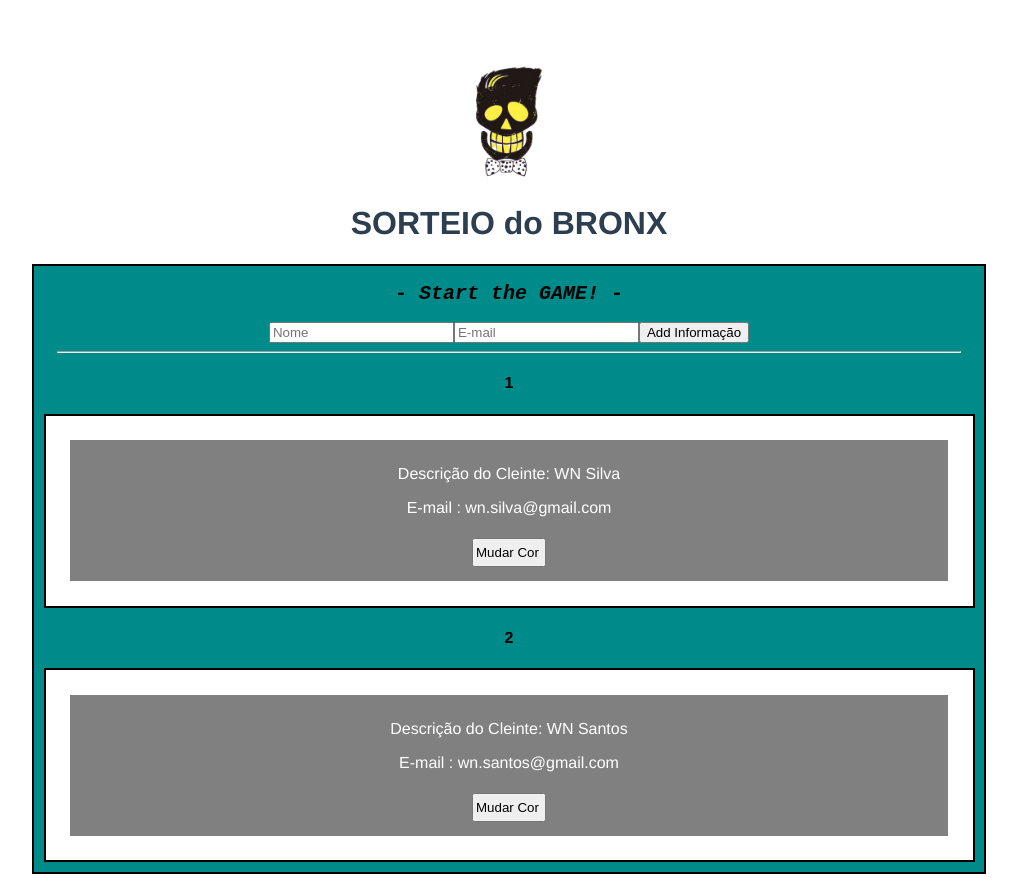
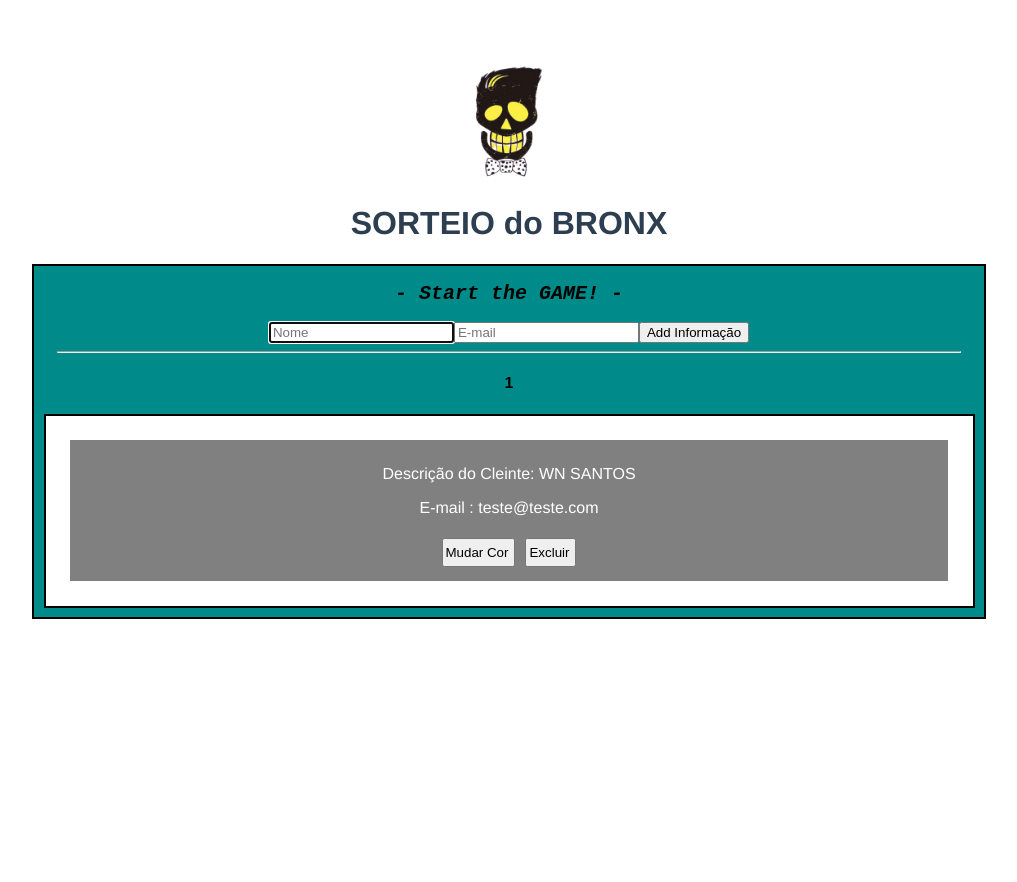
Before and after one commit to WN-Bronx/Sorteio-WN, a Vue app: page / in a window 1280 px wide. Shown: the whole page, without its empty margins (131-1148 px from the left). After the commit the page ends 800 px from the top, so only its background shows below. Built offline with nearby package versions, Linux system fonts and the light colour scheme.

Commit message:
Commit DeleteList

```diff
--- a/src/App.vue
+++ b/src/App.vue
@@ -5,14 +5,15 @@
       <h1>SORTEIO do BRONX</h1>
       <div class="div-principal">
         <h2 class="h2">- Start the GAME! -</h2>
-        <input type="text" placeholder="Nome" v-model="nomeField">
-        <input type="email" placeholder="E-mail" v-model="emailField">
+        <input type="text" placeholder="Nome" required="required" v-model="nomeField" autofocus>
+        <small id="error" v-show="deuErro">Informação inválida !</small>
+        <input type="email" placeholder="E-mail" required="required" v-model="emailField">
         <button @click="adicionarPessoa" class="btn-style">Add Informação</button>
         <hr class="hr">
         <!-- Adicionando Pessoa a Lista-->
         <div v-for="(lista,index) in lista" :key="lista.id">
           <h4>{{ index + 1 }}</h4>
-          <AddPessoa :addLista="lista"/>
+          <AddPessoa :addLista="lista" @meDelete="deletarPessoaLista($event)" />
         </div>
 
       </div>
@@ -30,17 +31,14 @@ export default {
   name: 'App',
   data(){
     return {
+      deuErro: false,
       nomeField: "",
       emailField: "",
       lista: [ {
         id: "1",
-        nome: "WN Silva",
-        email: "wn.silva@gmail.com"
-        },{
-        id: "2",
-        nome: "WN Santos",
-        email: "wn.santos@gmail.com"
-        },
+        nome: "WN SANTOS",
+        email: "teste@teste.com"
+        }
       ]
     }
   },
@@ -50,9 +48,19 @@ export default {
 
   methods: {
     adicionarPessoa: function() {
-    this.lista.push({nome: this.nomeField, email:this.emailField, id:Date.now()})
-    this.nomeField = "";
-    this.emailField = "";
+      if (this.nomeField == "" || this.nomeField.length < 1 ) {
+          this.deuErro = true;
+      } else {
+        this.lista.push({nome: this.nomeField, email:this.emailField, id:Date.now()})
+        this.nomeField = "";
+        this.emailField = "";
+        this.deuErro = false;
+      }
+    },
+    deletarPessoaLista: function($event) {
+      var id = $event.idPessoa;
+      var novoArray = this.lista.filter(lista=> lista.id != id);
+      this.lista = novoArray;
     }
   }
 }
@@ -89,6 +97,9 @@ export default {
     margin-top: 60px;
   }
 
+  #error {
+    color: red;
+  }
   .img-logo{
     max-width: 120px;
     margin: 0 auto;
--- a/src/components/AddPessoa.vue
+++ b/src/components/AddPessoa.vue
@@ -4,11 +4,8 @@
             <p>Descrição do Cleinte: {{ addLista.nome }}</p>
             <p>E-mail : {{ addLista.email }}</p>
             <button @click="corSorteada" class="btn-style">Mudar Cor</button>
+            <button @click="eventoExcluir" class="btn-style">Excluir</button>
         </div>
-        <!--input class="input-form" type="text" v-model="nomeField" id="name" placeholder="Informe seu Name">
-        <input class="input-form" type="email" v-model="emailField" id="name" placeholder="Informe seu E-mail">
-
-        <button @click="adicionarPessoa" class="btn-style">Add Informação</button-->
     </div>
 
 </template>
@@ -26,6 +23,9 @@ export default {
     methods:{
         corSorteada: function(){
             this.iSorteado = !this.iSorteado;
+        },
+        eventoExcluir: function(){
+          this.$emit("meDelete", {idPessoa: this.addLista.id, components: this});
         }
     }
 }
```
